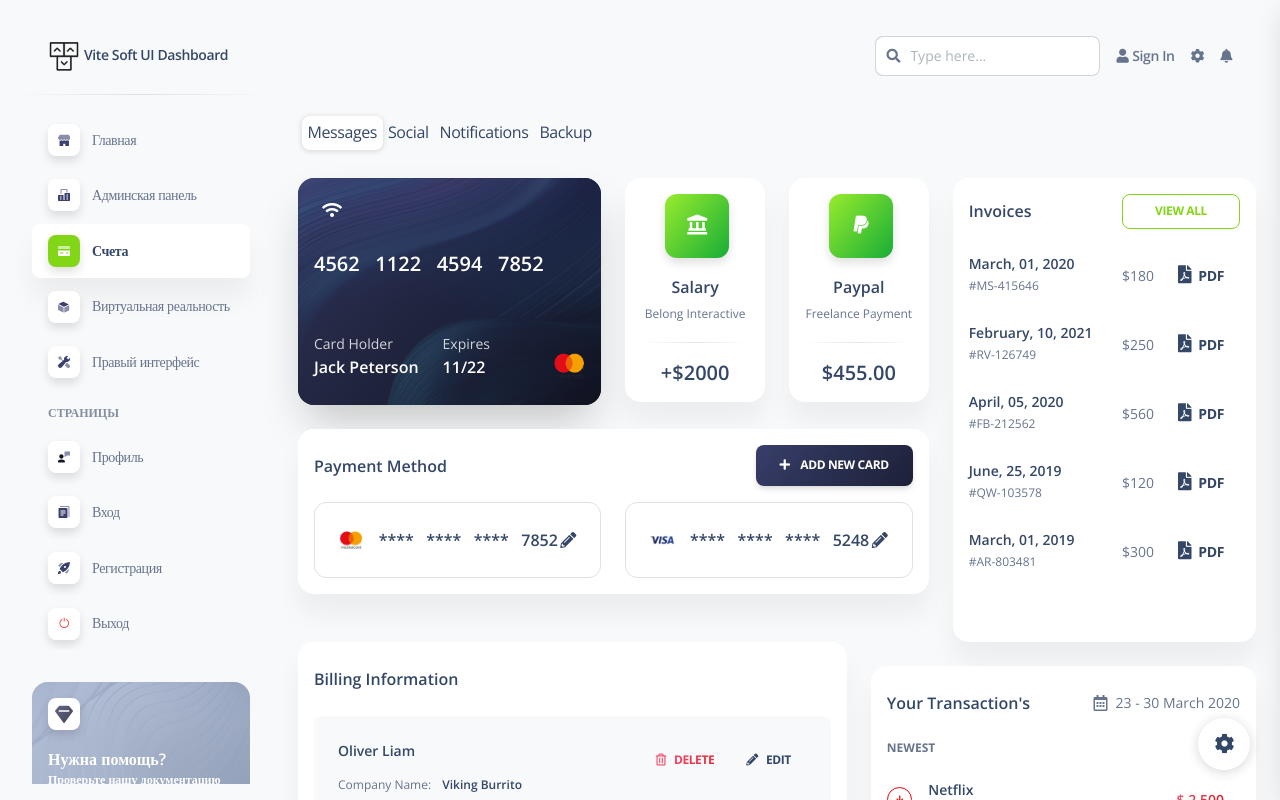
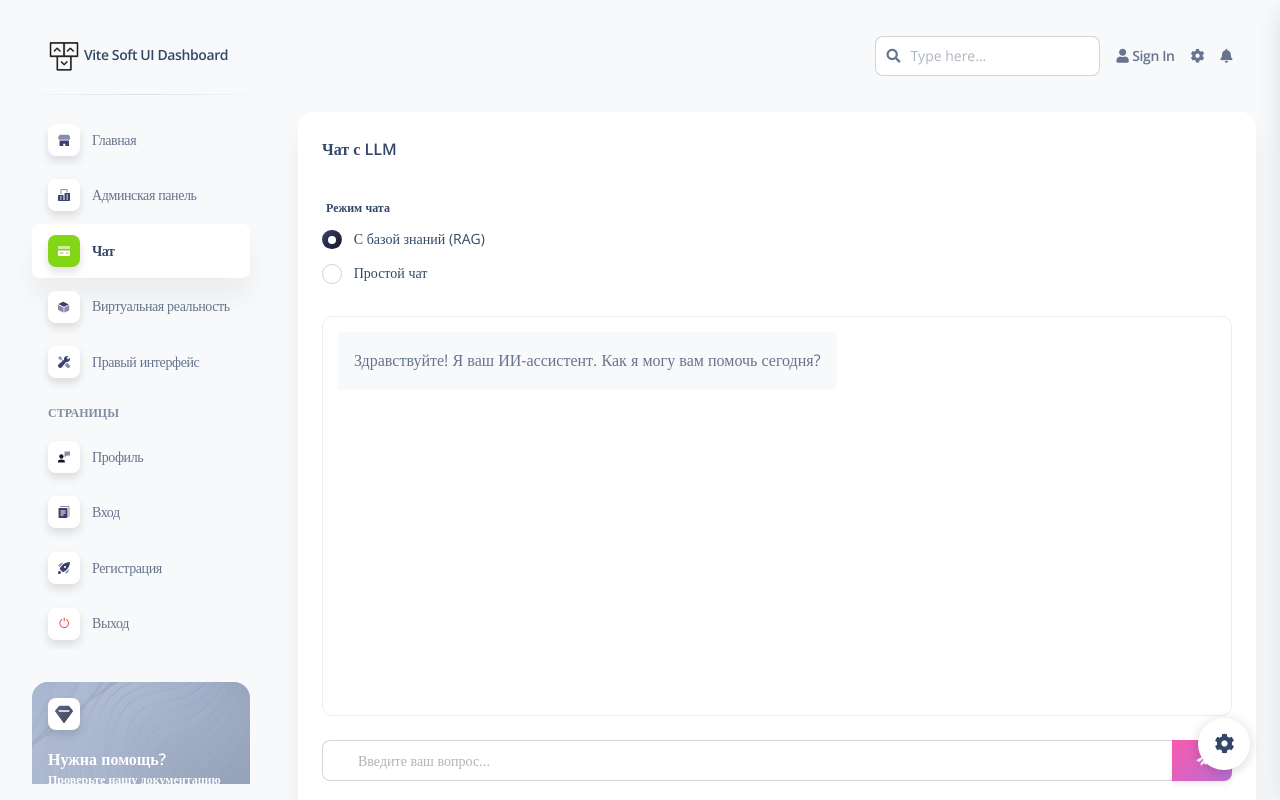
Before and after one commit to 3GonoverskyiPoSkidkeAndMalboroRed/local-LLM-with-RAG, a Vue app in the folder vite-soft-ui-dashboard-main/: page /#/billing in a window 1280 px wide. Shown: the top 800 px of the page. Built offline with nearby package versions, Linux system fonts and the light colour scheme; sample sign-in values are in the browser's storage.

Commit message:
добавлена страница чата

```diff
--- a/vite-soft-ui-dashboard-main/src/examples/Sidenav/SidenavList.vue
+++ b/vite-soft-ui-dashboard-main/src/examples/Sidenav/SidenavList.vue
@@ -19,7 +19,7 @@
         </sidenav-collapse>
       </li>
       <li class="nav-item">
-        <sidenav-collapse nav-text="Счета" :to="{ name: 'Billing' }">
+        <sidenav-collapse nav-text="Чат" :to="{ name: 'Billing' }">
           <template #icon>
             <icon name="billing" />
           </template>
--- a/vite-soft-ui-dashboard-main/src/views/Billing.vue
+++ b/vite-soft-ui-dashboard-main/src/views/Billing.vue
@@ -1,95 +1,187 @@
 <template>
   <div class="container-fluid mt-4">
-    <div class="row align-items-center">
-      <div class="col-lg-4 col-sm-8">
-        <nav-pill />
-      </div>
-    </div>
     <div class="row">
-      <div class="col-lg-8">
-        <div class="row mt-4">
-          <div class="col-xl-6 mb-xl-0 mb-4">
-            <master-card />
+      <div class="col-12">
+        <div class="card mb-4">
+          <div class="card-header pb-0">
+            <h6>Чат с LLM</h6>
           </div>
-          <div class="col-xl-6">
+          <div class="card-body">
+            <div class="mb-4">
+              <label class="form-label">Режим чата</label>
+              <div class="form-check">
+                <input class="form-check-input" type="radio" name="chatMode" id="modeRAG" value="rag" v-model="chatMode">
+                <label class="form-check-label" for="modeRAG">
+                  С базой знаний (RAG)
+                </label>
+              </div>
+              <div class="form-check">
+                <input class="form-check-input" type="radio" name="chatMode" id="modeSimple" value="simple" v-model="chatMode">
+                <label class="form-check-label" for="modeSimple">
+                  Простой чат
+                </label>
+              </div>
+            </div>
+
+            <!-- Чат -->
+            <div class="chat-container mb-4" style="height: 400px; overflow-y: auto; border: 1px solid #eee; border-radius: 10px; padding: 15px;">
+              <div v-for="(message, index) in chatMessages" :key="index" class="mb-3">
+                <div :class="message.role === 'user' ? 'text-end' : 'text-start'">
+                  <div
+                    :class="[
+                      'p-3 rounded d-inline-block',
+                      message.role === 'user'
+                        ? 'bg-gradient-info text-white'
+                        : 'bg-gray-100'
+                    ]"
+                    style="max-width: 80%"
+                  >
+                    <div v-html="formatMessage(message.content)"></div>
+                  </div>
+                </div>
+              </div>
+              <div v-if="isLoading" class="text-center">
+                <div class="spinner-border text-primary" role="status">
+                  <span class="visually-hidden">Загрузка...</span>
+                </div>
+              </div>
+            </div>
+
+            <!-- Форма ввода -->
             <div class="row">
-              <div class="col-md-6">
-                <default-info-card
-                  :class-icon="salary.classIcon"
-                  :title="salary.title"
-                  :desc="salary.desc"
-                  :price="salary.price"
-                />
-              </div>
-              <div class="col-md-6">
-                <default-info-card
-                  :class-icon="paypal.classIcon"
-                  :title="paypal.title"
-                  :desc="paypal.desc"
-                  :price="paypal.price"
-                />
+              <div class="col">
+                <div class="form-group">
+                  <div class="input-group">
+                    <input
+                      type="text"
+                      class="form-control"
+                      placeholder="Введите ваш вопрос..."
+                      v-model="userMessage"
+                      @keyup.enter="sendMessage"
+                      :disabled="isLoading"
+                    >
+                    <button
+                      class="btn bg-gradient-primary mb-0"
+                      @click="sendMessage"
+                      :disabled="isLoading || !userMessage.trim()"
+                    >
+                      <i class="fas fa-paper-plane"></i>
+                    </button>
+                  </div>
+                </div>
               </div>
             </div>
           </div>
-          <div class="col-md-12 mb-4">
-            <payment-card />
-          </div>
         </div>
-      </div>
-      <div class="col-lg-4">
-        <invoice-card />
-      </div>
-    </div>
-    <div class="row mt-4">
-      <div class="col-md-7">
-        <billing-card />
-      </div>
-      <div class="col-md-5 mt-4">
-        <transaction-card />
       </div>
     </div>
   </div>
 </template>
 
 <script>
-import setTooltip from "@/assets/js/tooltip.js";
-import NavPill from "./components/NavPill.vue";
-import MasterCard from "@/examples/Cards/MasterCard.vue";
-import DefaultInfoCard from "@/examples/Cards/DefaultInfoCard.vue";
-import PaymentCard from "./components/PaymentCard.vue";
-import InvoiceCard from "./components/InvoiceCard.vue";
-import BillingCard from "./components/BillingCard.vue";
-import TransactionCard from "./components/TransactionCard.vue";
+import axios from 'axios';
 
 export default {
   name: "BillingPage",
-  components: {
-    NavPill,
-    MasterCard,
-    DefaultInfoCard,
-    PaymentCard,
-    InvoiceCard,
-    BillingCard,
-    TransactionCard,
-  },
   data() {
     return {
-      salary: {
-        classIcon: "text-white fas fa-landmark",
-        title: "Salary",
-        desc: "Belong Interactive",
-        price: "+$2000",
-      },
-      paypal: {
-        classIcon: "text-white fab fa-paypal",
-        title: "Paypal",
-        desc: "Freelance Payment",
-        price: "$455.00",
-      },
+      userMessage: "",
+      chatMessages: [],
+      isLoading: false,
+      chatMode: "rag" // По умолчанию используем режим с RAG
     };
   },
+  methods: {
+    formatMessage(text) {
+      if (!text) return '';
+      // Заменяем \n на <br> для сохранения переносов строк
+      return text.replace(/\n/g, '<br>');
+    },
+    async sendMessage() {
+      if (!this.userMessage.trim()) return;
+
+      // Добавляем сообщение пользователя в чат
+      this.chatMessages.push({
+        role: 'user',
+        content: this.userMessage
+      });
+
+      const message = this.userMessage;
+      this.userMessage = "";
+      this.isLoading = true;
+
+      try {
+        let response;
+
+        if (this.chatMode === "rag") {
+          // Используем эндпоинт /query для режима с RAG
+          response = await axios.post("http://localhost:8000/query", {
+            question: message
+          });
+
+          // Добавляем ответ в чат
+          this.chatMessages.push({
+            role: 'assistant',
+            content: response.data.answer
+          });
+        } else {
+          // Используем эндпоинт /generate для простого чата
+          response = await axios.post("http://localhost:8000/generate", {
+            messages: message
+          });
+
+          // Добавляем ответ в чат
+          this.chatMessages.push({
+            role: 'assistant',
+            content: response.data.text
+          });
+        }
+      } catch (error) {
+        console.error("Ошибка при отправке сообщения:", error);
+
+        // Добавляем сообщение об ошибке в чат
+        this.chatMessages.push({
+          role: 'assistant',
+          content: `Произошла ошибка: ${error.response?.data?.detail || error.message || 'Неизвестная ошибка'}`
+        });
+      } finally {
+        this.isLoading = false;
+        // Прокручиваем чат вниз
+        this.$nextTick(() => {
+          const chatContainer = document.querySelector('.chat-container');
+          if (chatContainer) {
+            chatContainer.scrollTop = chatContainer.scrollHeight;
+          }
+        });
+      }
+    }
+  },
   mounted() {
-    setTooltip();
-  },
+    // Добавляем приветственное сообщение
+    this.chatMessages.push({
+      role: 'assistant',
+      content: 'Здравствуйте! Я ваш ИИ-ассистент. Как я могу вам помочь сегодня?'
+    });
+  }
 };
 </script>
+
+<style scoped>
+.chat-container::-webkit-scrollbar {
+  width: 6px;
+}
+
+.chat-container::-webkit-scrollbar-track {
+  background: #f1f1f1;
+  border-radius: 10px;
+}
+
+.chat-container::-webkit-scrollbar-thumb {
+  background: #888;
+  border-radius: 10px;
+}
+
+.chat-container::-webkit-scrollbar-thumb:hover {
+  background: #555;
+}
+</style>
```
